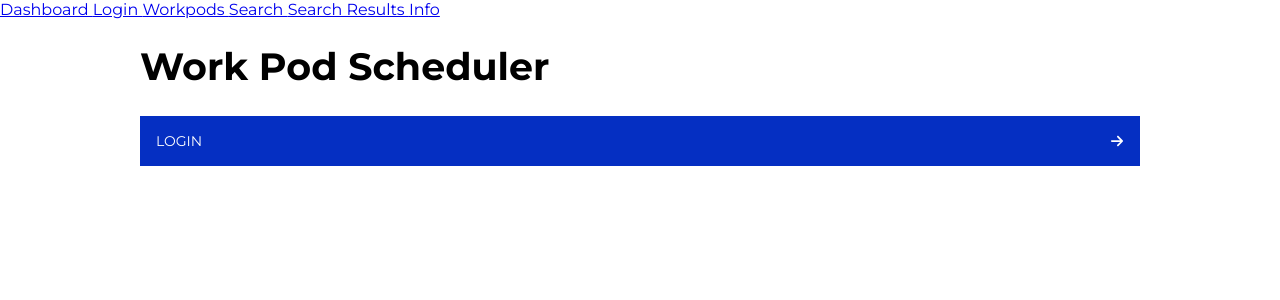
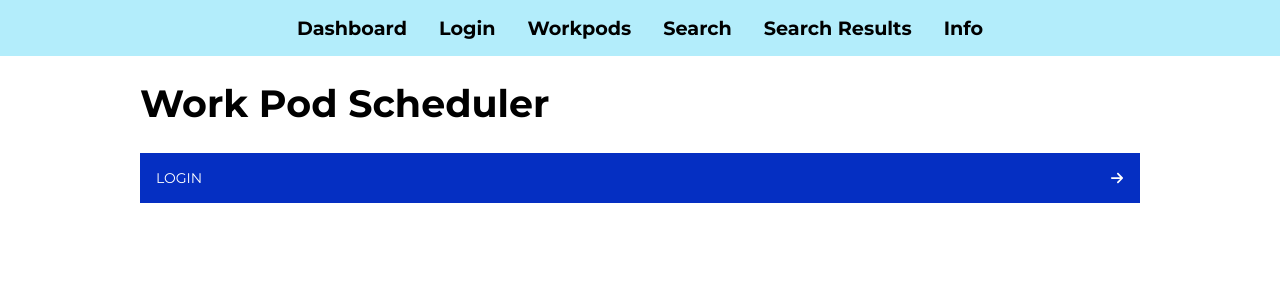
Before and after one commit to oskarisuonpaa/work-pod-end-user-interface, a React (Vite) app in the folder app/: page /login in a window 1280 px wide. Shown: the top 300 px of the page. Built offline with nearby package versions, Linux system fonts and the light colour scheme; no server answers.

Commit message:
Add NavBar component and integrate it into the App component

```diff
--- a/app/src/App.tsx
+++ b/app/src/App.tsx
@@ -1,5 +1,4 @@
-import { Routes, Route, Link, Navigate } from "react-router";
-import { Routes, Route, Link, Navigate } from "react-router";
+import { Routes, Route, Navigate } from "react-router";
 import LoginScreen from "./components/LoginScreen";
 import LoginForm from "./components/LoginForm";
 import Dashboard from "./components/Dashboard";
@@ -7,22 +6,16 @@ import Info from "./components/Info";
 import Search from "./components/Search";
 import SearchResults from "./components/SearchResults";
 import ProtectedRoute from "./components/ProtectedRoute";
-
-// Dummy data
-//const pods = [{ id: "C232-1" }, { id: "C232-2" }];
-
 import WorkPods from "./components/WorkPods";
 import Reservations from "./components/Reservations";
 import Reservation from "./components/Reservation";
 import WorkPod from "./components/WorkPod";
+import NavBar from "./components/NavBar";
 
-// Main App component
 const App = () => {
-  //const { token } = useAuth(); // initialise token to use when checking auth status
-
   return (
     <div className="page-container">
-      <Navigation />
+      <NavBar />
 
       <Routes>
         <Route index element={<Navigate to="/dashboard" replace />} />
@@ -94,22 +87,6 @@ const App = () => {
   );
 };
 
-// Navigation bar
-const Navigation = () => {
-  return (
-    <nav>
-      <Link to="/dashboard">Dashboard </Link>
-      <Link to="/login">Login </Link>
-      <Link to="/workpods">Workpods </Link>
-      <Link to="/search">Search </Link>
-      <Link to="/searchresults">Search Results </Link>
-      <Link to="/info">Info</Link>
-    </nav>
-  );
-};
-
-// Page components
-
 const NotFound = () => <p>There's nothing here: 404!</p>;
 
 export default App;
--- /dev/null
+++ b/app/src/components/NavBar/NavBar.css
@@ -0,0 +1,15 @@
+.navbar {
+  background: var(--light-blue);
+  padding: 1rem;
+  display: flex;
+  justify-content: center;
+  align-items: center;
+}
+
+.navbar a {
+  color: var(--black);
+  text-decoration: none;
+  margin: 0 1rem;
+  font-size: 1.2rem;
+  font-weight: bold;
+}
--- /dev/null
+++ b/app/src/components/NavBar/index.tsx
@@ -0,0 +1,17 @@
+import { Link } from "react-router";
+import "./NavBar.css";
+
+const NavBar = () => {
+  return (
+    <nav className="navbar">
+      <Link to="/dashboard">Dashboard </Link>
+      <Link to="/login">Login </Link>
+      <Link to="/workpods">Workpods </Link>
+      <Link to="/search">Search </Link>
+      <Link to="/searchresults">Search Results </Link>
+      <Link to="/info">Info</Link>
+    </nav>
+  );
+};
+
+export default NavBar;
```
